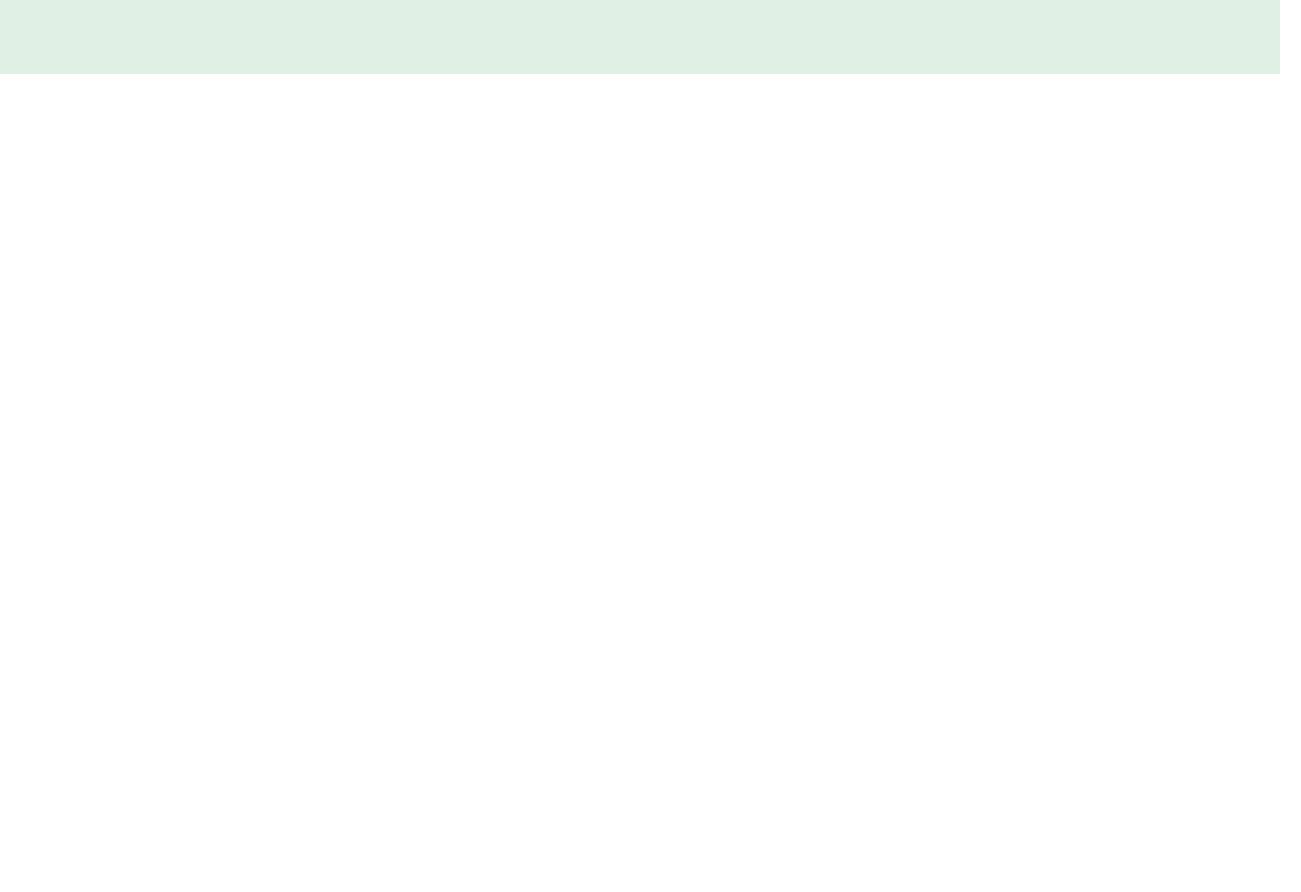
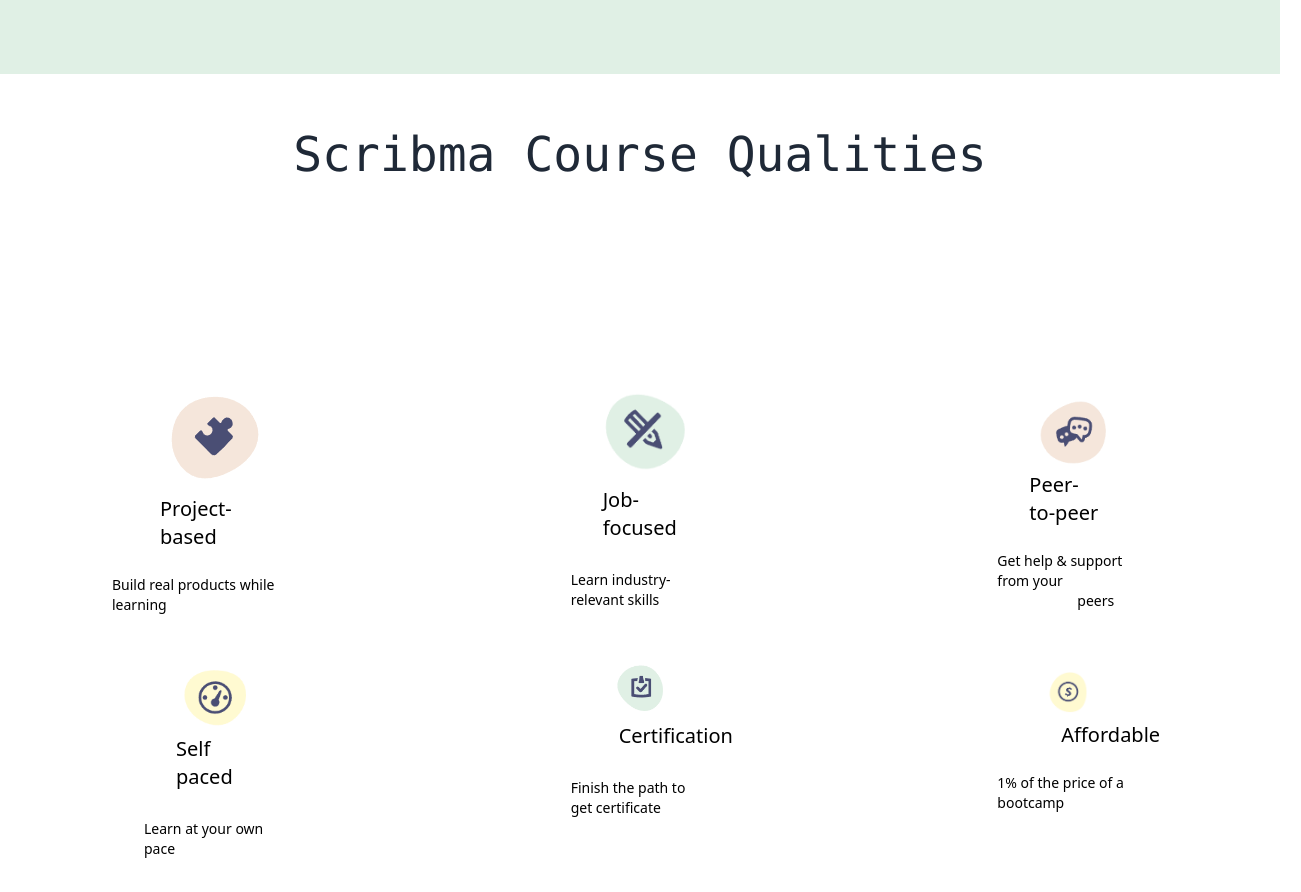
Before and after one commit to tanmayagrwl/Scribma-clone-, a website built with Vite: page index.html in a window 1280 px wide. Shown: the part 1440-2332 px from the top of the page, 1301 px wide, since content can reach past the window. Built offline with nearby package versions, Linux system fonts and the light colour scheme.

Commit message:
Slide 3 done

```diff
--- a/index.html
+++ b/index.html
@@ -123,7 +123,54 @@
     </div>
 </div>
 
+<!-- <div>
+    <div>
+        <h1 class="text-center text-5xl font-mono text-gray-800 bg-white h-screen">Scribma Course Qualities</h1>
+    </div>
+</div> -->
 
+
+<div class="grid grid-cols-3 grid-rows-3 py-14">
+    <div class="bg-white-700 h-11 col-span-3">
+        <h1 class="text-center text-5xl font-mono text-gray-800 bg-white">Scribma Course Qualities</h1>
+    </div>
+    <div class="bg-white min-h-[50px]">
+        <div class="px-36 my-1"><img src="./Images/project-based.png" alt="Project based"></div>
+        <h1 class="text-xl px-40">Project-based</h1>
+        <br>
+        <h1 class="text-sm px-28">Build real products while learning</h1>
+    </div>
+    <div class="bg-white min-h-[50px]">
+        <div class="px-36"><img src="./Images/job-focused.png" alt="Job focused"></div>
+        <h1 class="text-xl px-44 py-1">Job-focused</h1>
+        <br>
+        <h1 class="text-sm px-36">Learn industry-relevant skills</h1>
+    </div>
+    <div class="bg-white min-h-[50px] py-3">
+        <div class="px-36"><img src="./Images/peer-to-peer.png" alt="peer-to-peer"></div>
+        <h1 class="text-xl px-44">Peer-to-peer</h1>
+        <br>
+        <h1 class="text-sm px-36">Get help & support from your</h1>
+        <h1 class="text-sm px-56">peers</h1>
+    </div>
+    <div class="bg-white min-h-[50px] my-7">
+        <div class="px-44"><img src="./Images/self paced.png" alt="Self paced"></div>
+        <h1 class="text-xl px-44 my-1">Self paced</h1>
+        <br>
+        <h1 class="text-sm px-36">Learn at your own pace</h1>
+    </div>
+    <div class="bg-white min-h-[50px] my-7">
+        <div class="px-44"><img src="./Images/certification.png" alt="Certification"></div>
+        <h1 class="text-xl px-48 my-1">Certification</h1>
+        <br>
+        <h1 class="text-sm px-36">Finish the path to get certificate</h1>
+    </div>
+    <div class="bg-white min-h-[50px] my-7">
+        <div class="px-44 my-2"><img src="./Images/affordable.png" alt="Affordable"></div>
+        <h1 class="text-xl px-52 my-2">Affordable</h1>
+        <h1 class="text-sm px-36 my-6">1% of the price of a bootcamp</h1>
+    </div>
+</div>
 
 </body>
 </html>
```
Also changed, not shown: Images/affordable.png (added), Images/certification.png (added), Images/job-focused.png (added), Images/peer-to-peer.png (added), Images/project-based.png (added), Images/self paced.png (added).
